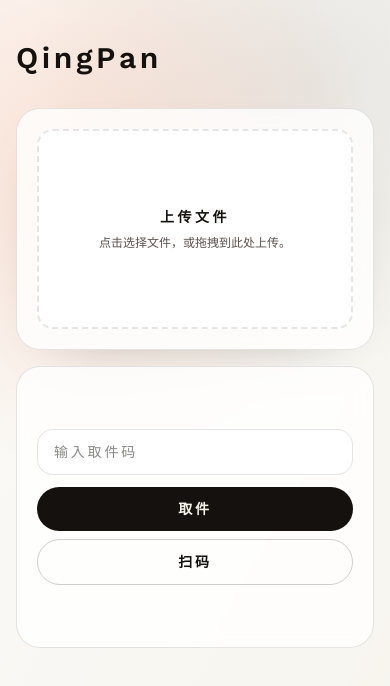
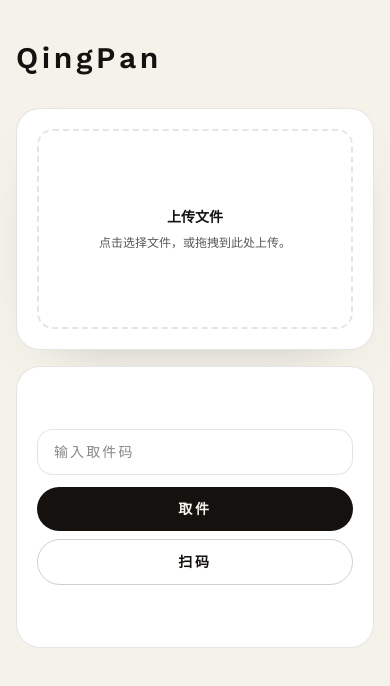
Before and after one commit to zxq0822/qingpan, a Next.js app: page / in a window 390 px wide. Shown: the top 686 px of the page. Built offline with nearby package versions, Linux system fonts and the light colour scheme; no server answers.

Commit message:
Add files via upload

```diff
--- a/src/app/globals.css
+++ b/src/app/globals.css
@@ -29,6 +29,12 @@ body {
   background-attachment: fixed;
 }
 
+@media (max-width: 640px) {
+  body {
+    background-image: none;
+  }
+}
+
 ::selection {
   background: rgba(240, 93, 35, 0.25);
 }
--- a/src/app/page.tsx
+++ b/src/app/page.tsx
@@ -461,7 +461,7 @@ export default function Home() {
         </header>
 
         <section className="grid gap-4 sm:gap-6 lg:grid-cols-2">
-          <div className="rounded-3xl border border-black/10 bg-white/80 p-5 shadow-[0_20px_60px_-45px_rgba(20,17,15,0.5)] backdrop-blur sm:p-8">
+          <div className="rounded-3xl border border-black/10 bg-white p-5 shadow-[0_20px_60px_-45px_rgba(20,17,15,0.5)] sm:bg-white/80 sm:p-8 sm:backdrop-blur">
             <label
               onDragOver={(event) => {
                 event.preventDefault();
@@ -494,33 +494,33 @@ export default function Home() {
                   }
                 }}
               />
-              <div className="text-sm font-semibold uppercase tracking-[0.25em] sm:text-base sm:tracking-[0.3em]">
+              <div className="text-sm font-semibold text-foreground sm:text-base sm:uppercase sm:tracking-[0.3em]">
                 上传文件
               </div>
-              <div className="mt-2 text-xs text-ink-muted sm:mt-3 sm:text-sm">
+              <div className="mt-2 text-xs text-foreground/70 sm:mt-3 sm:text-sm">
                 点击选择文件，或拖拽到此处上传。
               </div>
               {isUploading ? (
-                <div className="mt-3 text-[11px] uppercase tracking-[0.25em] text-ink-muted sm:mt-4 sm:text-xs sm:tracking-[0.3em]">
+                <div className="mt-3 text-[11px] text-foreground/60 sm:mt-4 sm:text-xs sm:uppercase sm:tracking-[0.3em]">
                   上传中...
                 </div>
               ) : null}
               {fileMeta ? (
-                <div className="mt-3 text-[11px] text-ink-muted sm:mt-4 sm:text-xs">
+                <div className="mt-3 text-[11px] text-foreground/60 sm:mt-4 sm:text-xs">
                   {fileMeta}
                 </div>
               ) : null}
             </label>
           </div>
 
-          <div className="rounded-3xl border border-black/10 bg-white/80 p-5 backdrop-blur sm:p-8">
+          <div className="rounded-3xl border border-black/10 bg-white p-5 sm:bg-white/80 sm:p-8 sm:backdrop-blur">
             <div className="flex min-h-[240px] flex-col items-center justify-center gap-3 text-center sm:gap-4">
               <input
                 type="text"
                 value={lookupCode}
                 onChange={(event) => setLookupCode(event.target.value.toUpperCase())}
                 placeholder="输入取件码"
-                className="w-full max-w-sm rounded-2xl border border-black/10 bg-white px-4 py-3 text-sm uppercase tracking-[0.2em] sm:tracking-widest"
+                className="w-full max-w-sm rounded-2xl border border-black/10 bg-white px-4 py-3 text-sm tracking-[0.15em] sm:uppercase sm:tracking-widest"
               />
               <div className="flex w-full max-w-sm flex-col gap-2 sm:flex-row sm:gap-3">
                 <button
@@ -544,7 +544,7 @@ export default function Home() {
         </section>
 
         {downloadUrl ? (
-          <div className="rounded-3xl border border-black/10 bg-white/80 p-5 text-sm text-foreground shadow-[0_20px_60px_-45px_rgba(20,17,15,0.5)] backdrop-blur sm:p-6">
+          <div className="rounded-3xl border border-black/10 bg-white p-5 text-sm text-foreground shadow-[0_20px_60px_-45px_rgba(20,17,15,0.5)] sm:bg-white/80 sm:p-6 sm:backdrop-blur">
             <div className="flex flex-col gap-4">
               <div className="text-xs uppercase tracking-[0.3em] text-ink-muted">
                 预览
```
